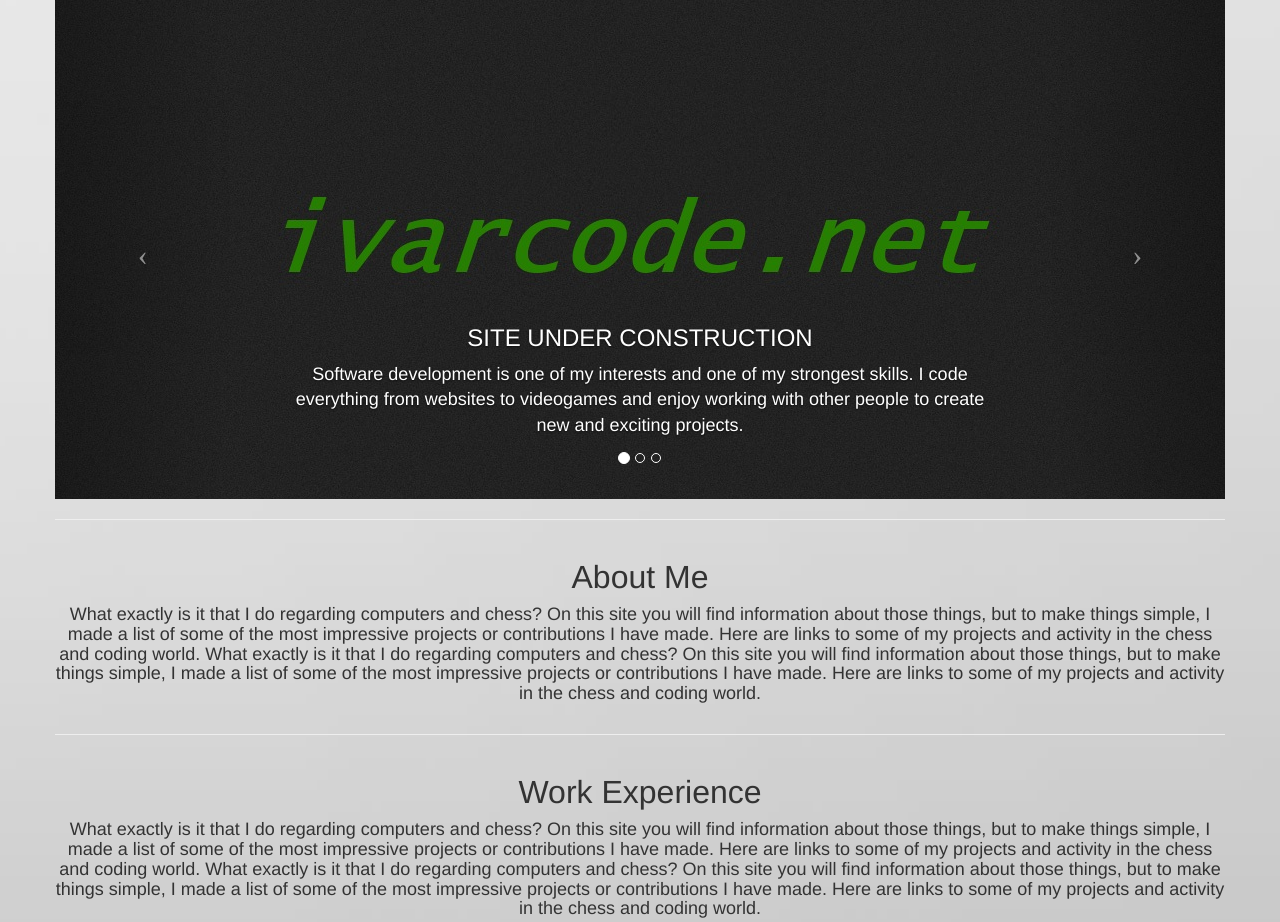
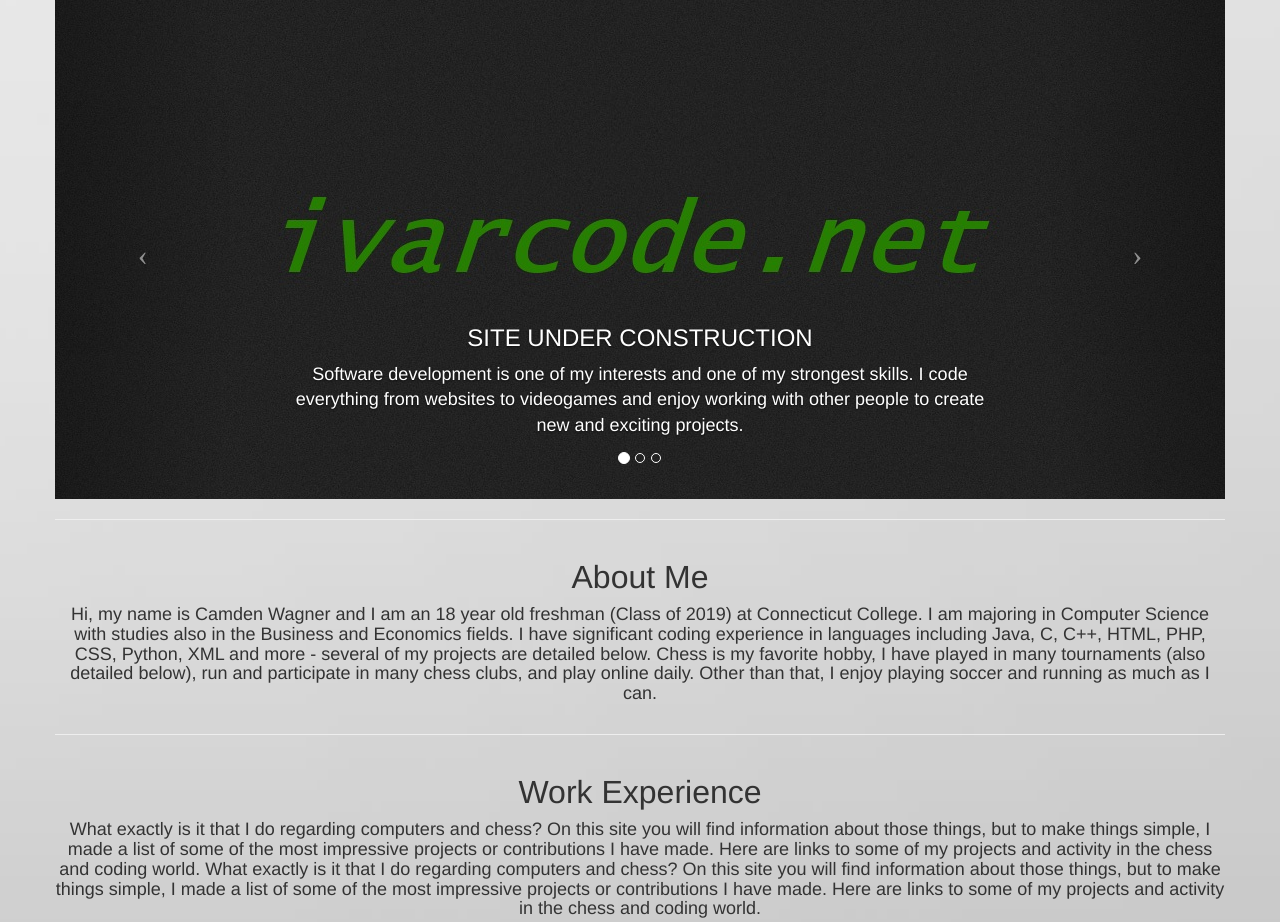
Before and after one commit to ivarcode/www, a PHP site: page / in a window 1280 px wide. Shown: the part 155-1077 px from the top of the page. Run offline with PHP 8.4, Linux system fonts and the light colour scheme.

Commit message:
drafted About Me section

```diff
--- a/index.php
+++ b/index.php
@@ -81,7 +81,7 @@ File: index.php
 			<div class="row" id="info">
 				<div class="col-sm-12">
 					<h2><center>About Me</center></h2>
-					<h4><center>What exactly is it that I do regarding computers and chess? On this site you will find information about those things, but to make things simple, I made a list of some of the most impressive projects or contributions I have made. Here are links to some of my projects and activity in the chess and coding world.  What exactly is it that I do regarding computers and chess? On this site you will find information about those things, but to make things simple, I made a list of some of the most impressive projects or contributions I have made. Here are links to some of my projects and activity in the chess and coding world.</center></h4>
+					<h4><center>Hi, my name is Camden Wagner and I am an 18 year old freshman (Class of 2019) at Connecticut College.  I am majoring in Computer Science with studies also in the Business and Economics fields.  I have significant coding experience in languages including Java, C, C++, HTML, PHP, CSS, Python, XML and more - several of my projects are detailed below.  Chess is my favorite hobby, I have played in many tournaments (also detailed below), run and participate in many chess clubs, and play online daily.  Other than that, I enjoy playing soccer and running as much as I can.</center></h4>
 				</div>
 			</div>
 			<hr>
--- a/ref/text_drafts.txt
+++ b/ref/text_drafts.txt
@@ -5,6 +5,8 @@ Connecticut College
 For fun:
 	soccer
 	running
+
+Hi, my name is Camden Wagner and I am an 18 year old freshman (Class of 2019) at Connecticut College.  I am majoring in Computer Science with studies also in the Business and Economics fields.  I have significant coding experience in languages including Java, C, C++, HTML, PHP, CSS, Python, XML and more - several of my projects are detailed below.  Chess is my favorite hobby, I have played in many tournaments (also detailed below), run and participate in many chess clubs, and play online daily.  Other than that, I enjoy playing soccer and running as much as I can.
 
 
 Work Experience:
```
